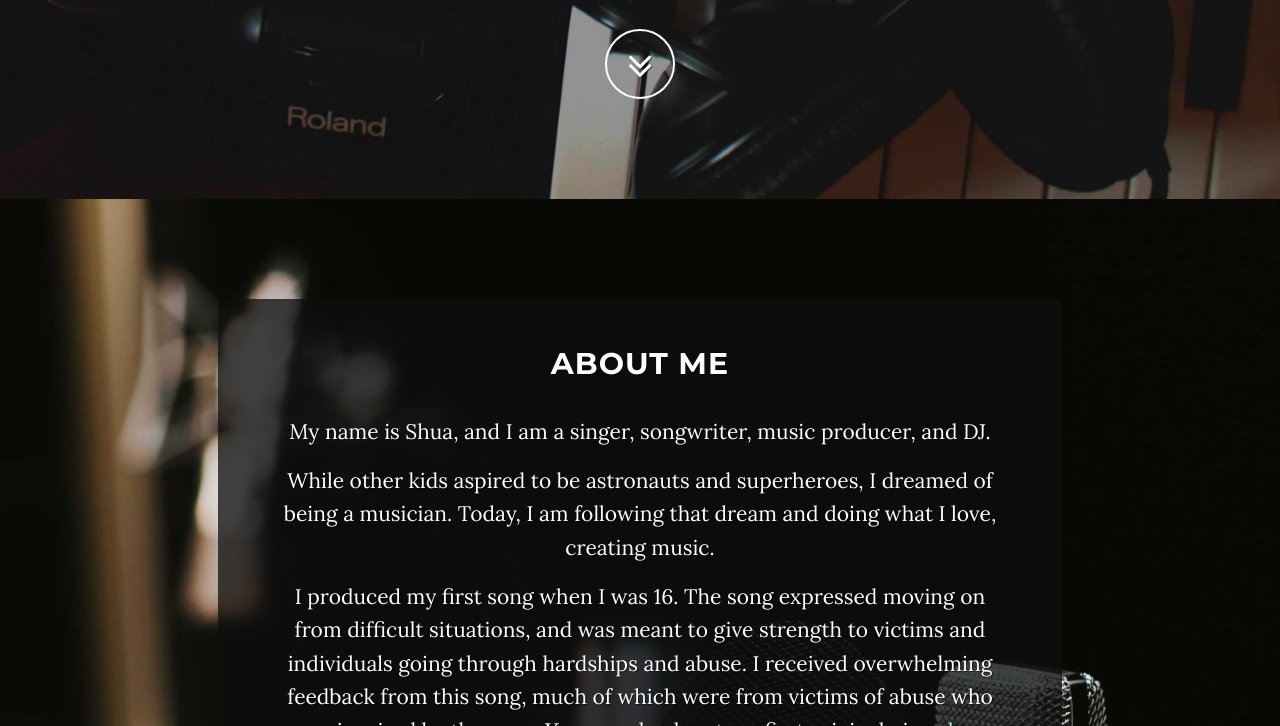
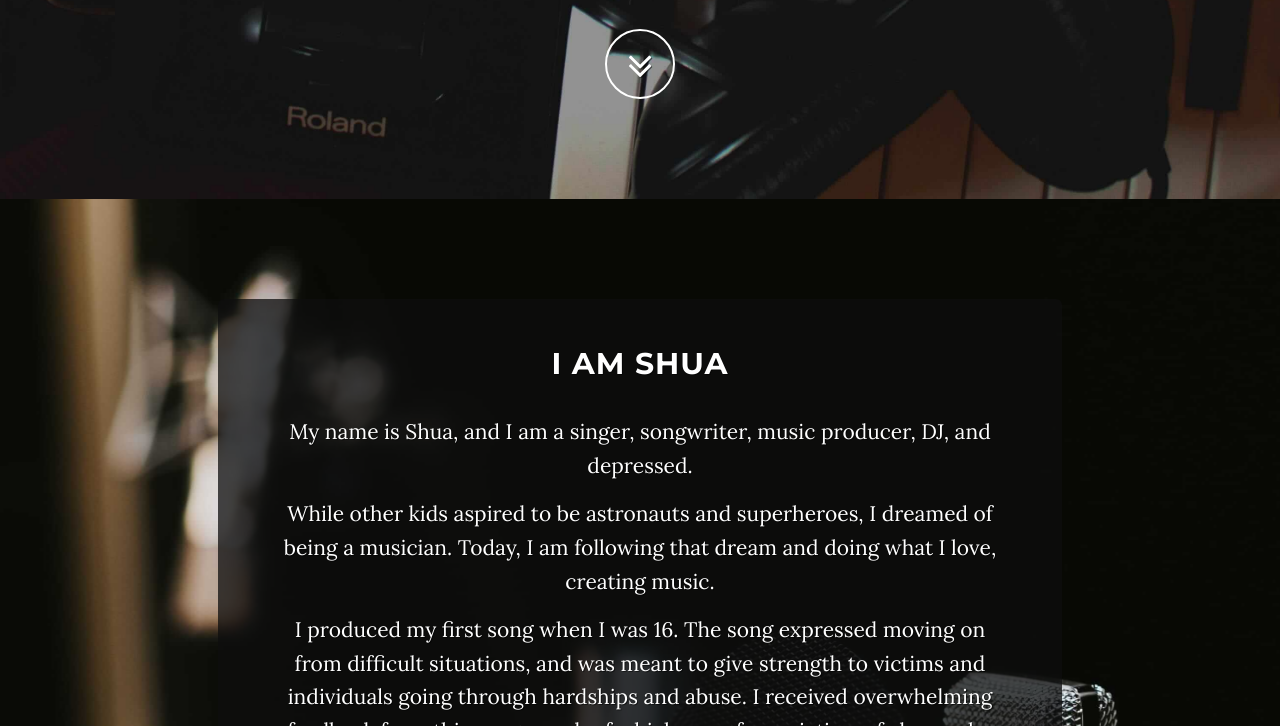
Before and after one commit to jdailey12/shua, a website: page index.html in a window 1280 px wide. Shown: the part 2074-2800 px from the top of the page. Drawn offline with nearby package versions, Linux system fonts and the light colour scheme; some packages are replaced by stand-ins of ours.

Commit message:
Update index.html

```diff
--- a/index.html
+++ b/index.html
@@ -59,7 +59,7 @@
                         <a class="page-scroll" href="#music">My Music</a>
                     </li>
                     <li>
-                        <a class="page-scroll" href="#about">About</a>
+                        <a class="page-scroll" href="#about">I Am Shua</I></a>
                     </li>
                     <li>
                         <a class="page-scroll" href="#DJ">DJ</a>
@@ -183,8 +183,8 @@
         <div class="row">
             <div class="col-lg-8 col-lg-offset-2">
               <div class="jumbotron jum1">
-                <h2>About Me</h2>
-                <p>My name is Shua, and I am a singer, songwriter, music producer, and DJ.</p>
+                <h2>I Am Shua</h2>
+                <p>My name is Shua, and I am a singer, songwriter, music producer, DJ, and depressed.</p>
                 <p>While other kids aspired to be astronauts and superheroes, I dreamed of being a musician. Today, I am following that dream and doing what I love, creating music.</p>
                 <p>I produced my first song when I was 16. The song expressed moving on from difficult situations, and was meant to give strength to victims and individuals going through hardships and abuse. I received overwhelming feedback from this song, much of which were from victims of abuse who were inspired by the song. You can check out my first original piece  <a href="https://www.youtube.com/watch?v=NM0ZbWkPIec">here</a>.</p>
                 <p>After my first success as a producer, I continued to develop my skills. I spent countless hours learning and practicing music production. I also took voice lessons to better my singing. Over the past three years, I have produced songs for a handful of very satisfied clients, including independent artists.</p>
```
